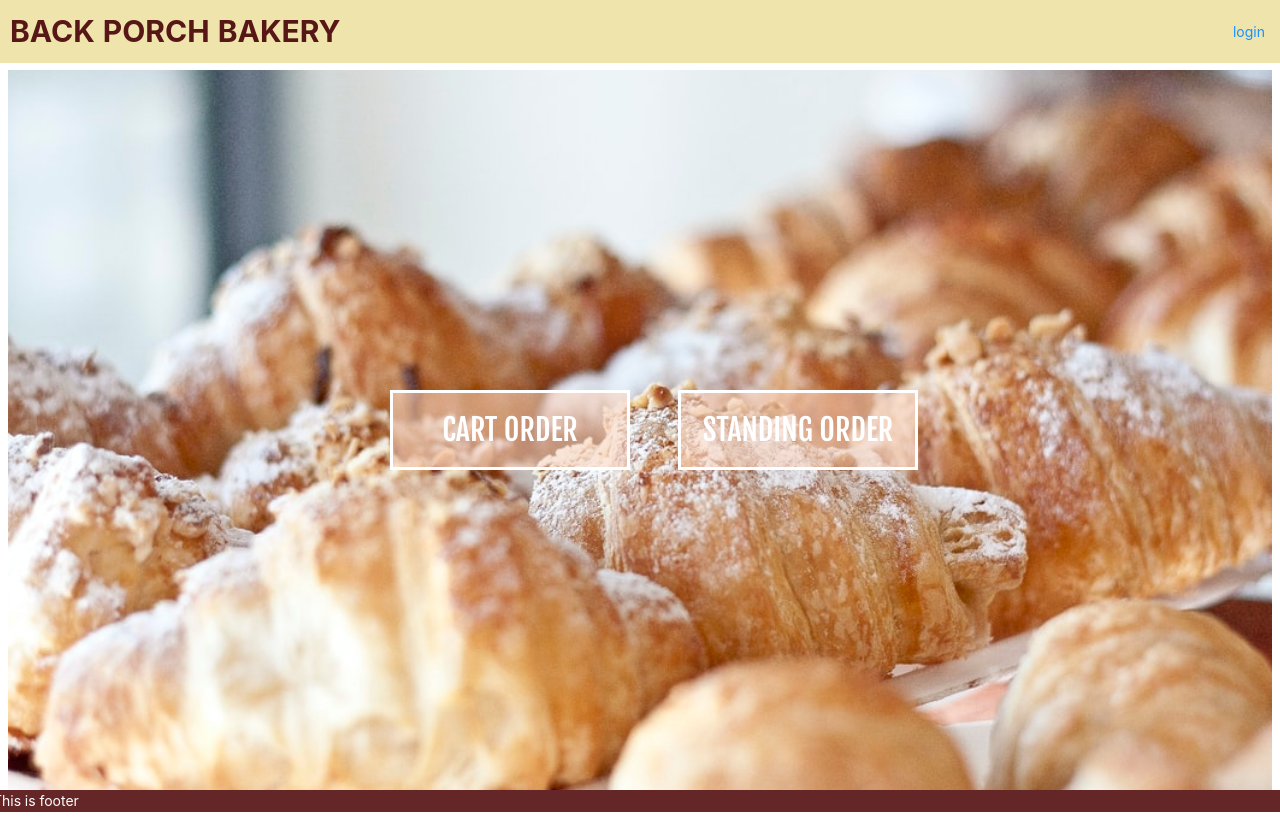
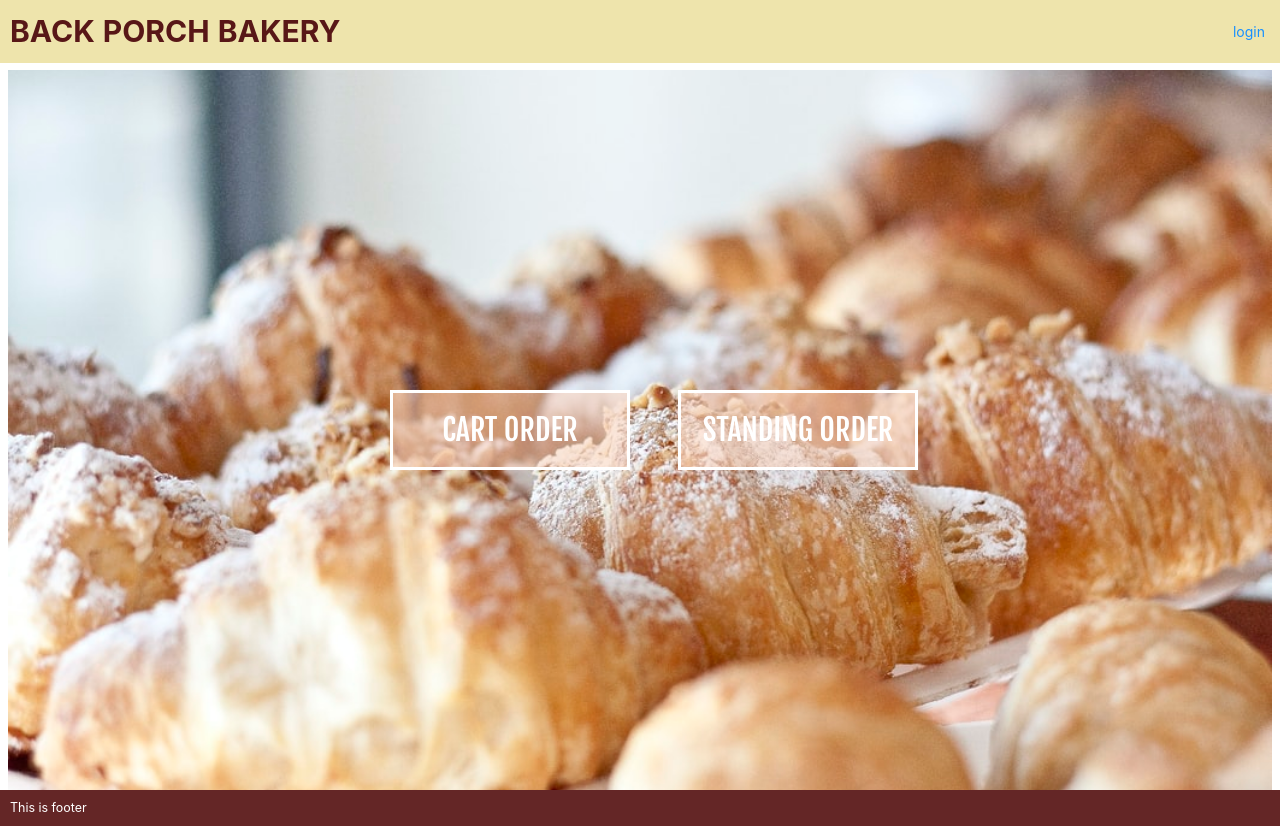
Before and after one commit to BPB-Cal-Poly/BPBWholesaleSite, a React (Create React App) app in the folder frontend/: page / in a window 1280 px wide. Built offline with nearby package versions, Linux system fonts and the light colour scheme; what aws-amplify would draw is missing.

Commit message:
switch footer to bootstrap navbar

```diff
--- a/frontend/src/App.js
+++ b/frontend/src/App.js
@@ -188,7 +188,7 @@ class App extends React.Component {
 
         <header>
           <Navbar collapseOnSelect expand="lg" bg="custom" variant="custom" sticky="top">
-            <Navbar.Brand href="/">BACK PORCH BAKERY</Navbar.Brand>
+            <Navbar.Brand href="/" className="header-brand disabled-text">BACK PORCH BAKERY</Navbar.Brand>
             <Navbar.Toggle aria-controls="responsive-navbar-nav" />
             <Navbar.Collapse id="responsive-navbar-nav">
               <Nav className="mr-auto"></Nav>
@@ -277,14 +277,6 @@ class App extends React.Component {
               exact
               path="/"
               render={(props) =>
-                // this._isMounted && !isLogined ? (
-                //   <Redirect
-                //     to={{
-                //       pathname: "/login",
-                //       state: { from: props.location },
-                //     }}
-                //   />
-                // ) :
                 userType === "admin" ? (
                   <Redirect
                     to={{
@@ -304,7 +296,8 @@ class App extends React.Component {
             ></Route>
           </Switch>
         </main>
-        <footer className="row center">This is footer</footer>
+       <footer><Navbar variant="dark"> <Navbar.Brand href="/" className="disabled-text">This is footer</Navbar.Brand></Navbar></footer>
+        {/* <footer className="row center"> <Navbar  bg="custom" variant="custom"></Navbar> This is footer</footer> */}
       </div>
     );
   }
--- a/frontend/src/styles/app.css
+++ b/frontend/src/styles/app.css
@@ -22,11 +22,10 @@ header{
   background-color: #eee4ac;
 }
 
-a.navbar-brand{
+a.navbar-brand.header-brand{
   color: #581717;
   font-size: 3rem;
   font-weight: bold;
-
 }
 
 a.nav-link:hover, a.navbar-brand:hover{
@@ -50,15 +49,10 @@ main {
   padding-right: 8px;
 }
 
-
-
 /* footer */
 footer{
   grid-area: footer;
   background-color: #642626;
-  color: #ffffff;
-  padding-left: 8px;
-  padding-right: 8px;
 }
 
 .main-container {
```
Also changed, not shown: frontend/src/styles/index.css (+0 -9 lines).
